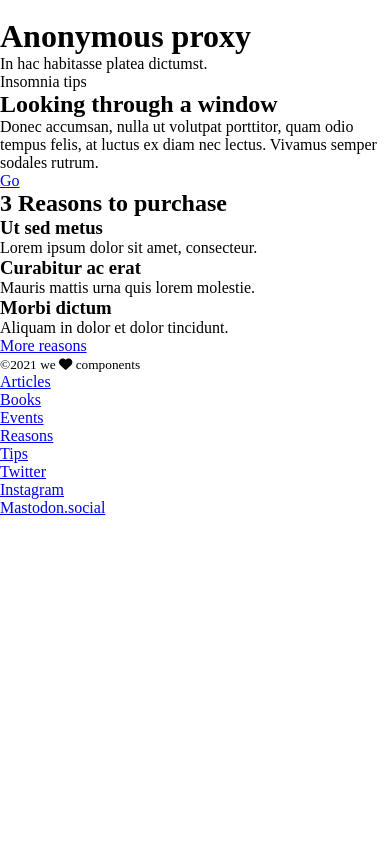
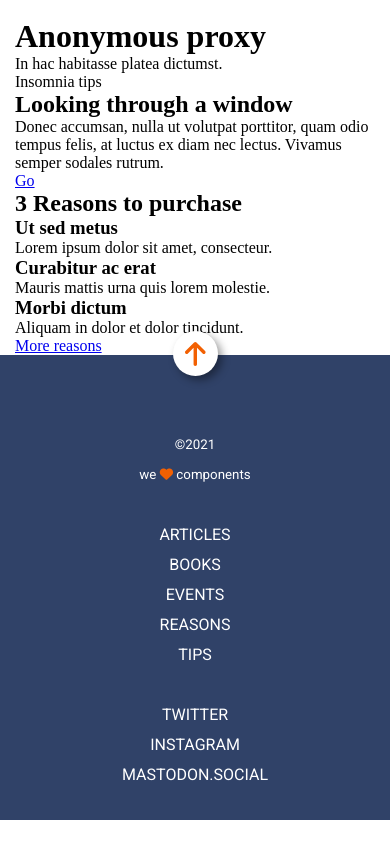
Before and after one commit to anaapezteguia/Anonymous-proxy-one-page, a website: page public/index.html in a window 390 px wide. Drawn offline with Linux system fonts and the light colour scheme.

Commit message:
Start with sass: variables, mixins and prepare footer mobile first

```diff
--- a/public/index.html
+++ b/public/index.html
@@ -23,7 +23,7 @@
       <header class="hero">
         <nav class="hero__menu">
           <a href="#" class="hero__menu--icon"  alt="menu principal"  title="menú principal">
-            <img src="./assets/images/ico-menu.svg" alt="menu principal" title="menú principal">
+            <img src="./assets/images/ico-menu.svg" alt="menu principal">
           </a>
         </nav>
         <h1 class="hero__title">
@@ -77,59 +77,64 @@
       </main>
     </div>
     <!--Footer-->
+      <footer class="footer">
         <div class="pageContainer">
-      <footer class="footer">
+          <div class="footer__anchor">
+            <a href="#" class="footer__anchor--link"  alt="volver arriba"  title="volver arriba">
+              <img src="./assets/images/ico-arrow.svg" alt="volver arriba">
+            </a>
+          </div>
           <small class="footer__copyright">
             ©2021
             <span class="footer__copyright--brand">we <i class="fas fa-heart"></i> components</span>
           </small>
-        <nav class="footer__links">
-          <ul>
-            <li>
+          <nav>
+            <ul class="sections">
+              <li class="footer__links">
                 <a href="https://adalab.es/" class="footer__links--sections" target="_blank">
                   Articles
                 </a>
               </li>
-            <li>
+              <li class="footer__links">
                 <a href="https://adalab.es/" class="footer__links--sections" target="_blank">
                   Books
                 </a>
               </li>
-            <li>
+              <li class="footer__links">
                 <a href="https://adalab.es/" class="footer__links--sections" target="_blank">
                   Events
                 </a>
               </li>
-            <li>
+              <li class="footer__links">
                 <a href="https://adalab.es/" class="footer__links--sections" target="_blank">
                   Reasons
                 </a>
               </li>
-            <li>
+              <li class="footer__links">
                 <a href="https://adalab.es/" class="footer__links--sections" target="_blank">
                   Tips
                 </a>
               </li>
             </ul>
-          <ul>
-            <li>
+            <ul class="social">
+              <li class="footer__links">
                 <a href="https://adalab.es/" class="footer__links--social" target="_blank">
                   Twitter
                 </a>
               </li>
-            <li>
+              <li class="footer__links">
                 <a href="https://adalab.es/" class="footer__links--social" target="_blank">
                   Instagram
                 </a>
               </li>
-            <li>
+              <li class="footer__links">
                 <a href="https://adalab.es/" class="footer__links--social" target="_blank">
                   Mastodon.social
                 </a>
               </li>
             </ul>
           </nav>
+        </div>
       </footer>
-    </div>
   </body>
 </html>
--- a/src/scss/components/_code.scss
+++ /dev/null
@@ -1,9 +0,0 @@
-// estilos para las etiquetas <code>
-// más info sobre la etiqueta code https://developer.mozilla.org/es/docs/Web/HTML/Elemento/code
-
-.code {
-  font-size: 16px;
-  background: #d8d8d8;
-  padding: 0 5px;
-  border-radius: 5px;
-}
--- /dev/null
+++ b/src/scss/core/_mixins.scss
@@ -0,0 +1,11 @@
+@mixin tablet {
+  @media all and (min-width: 768px) {
+    @content;
+  }
+}
+
+@mixin desktop {
+  @media all and (min-width: 1280px) {
+    @content;
+  }
+}
--- a/src/scss/core/_variables.scss
+++ b/src/scss/core/_variables.scss
@@ -1,6 +1,15 @@
 // fonts
-$font-main: 'Roboto', sans-serif;
+$titleText: "Roboto Slab", serif;
+$mainText: "Roboto", sans-serif;
+$fontWeight-normal: 400;
+$fontWeight-medium: 500;
+$fontWeight-bold: 700;
 
 // colors
-$color-bg: #f3f4f5;
-$color-secondary: #999;
+$color-bg-footer: #304268;
+$color-bg-reasons: #eff9ff;
+$color-secondary: #f26002;
+$color-light: white;
+
+// pixels
+$standard-px: 15px;
--- a/src/scss/layout/_footer.scss
+++ b/src/scss/layout/_footer.scss
@@ -1,8 +1,52 @@
-.page__footer {
-  position: fixed;
-  left: 0;
-  bottom: 0;
-  width: 100vw;
-  padding: 1rem;
-  color: $color-secondary;
+.footer {
+  height: 465px;
+  background-color: $color-bg-footer;
+  font-family: $mainText;
+  font-weight: $fontWeight-normal;
+  line-height: 2 * $standard-px;
+  & .pageContainer {
+    display: flex;
+    flex-direction: column;
+    align-items: center;
+    text-align: center;
+  }
+  &__anchor {
+    position: relative;
+    top: -24px;
+    width: 3 * $standard-px;
+    height: 3 * $standard-px;
+    background-color: $color-light;
+    border-radius: 50%;
+    box-shadow: 4px 4px 8px rgba(0, 0, 0, 0.4);
+    &--link {
+      position: relative;
+      top: 11px;
+      left: 0;
+    }
+  }
+  &__copyright {
+    color: $color-light;
+    margin-top: 2 * $standard-px;
+    &--brand {
+      display: block;
+    }
+  }
+  .sections {
+    margin-top: 2 * $standard-px;
+  }
+  .social {
+    margin-top: 2 * $standard-px;
+  }
+  &__links {
+    list-style-type: none;
+    &--sections,
+    &--social {
+      color: $color-light;
+      text-transform: uppercase;
+      text-decoration: none;
+    }
+  }
+  & .fas.fa-heart {
+    color: $color-secondary;
+  }
 }
--- a/src/scss/layout/_header.scss
+++ /dev/null
@@ -1,5 +0,0 @@
-.page__header {
-  display: flex;
-  justify-content: space-evenly;
-  margin-bottom: 3rem;
-}
--- a/src/scss/layout/_page.scss
+++ b/src/scss/layout/_page.scss
@@ -1,7 +1,13 @@
 body {
-  padding: 2rem;
-  height: 100vh;
-  background-image: url('../images/bg-adalab.png');
-  background-color: $color-bg;
-  font-family: $font-main;
+  list-style-type: none;
 }
+
+.pageContainer {
+  margin: 0 $standard-px;
+  @include tablet {
+    margin: 0 39px;
+  }
+  @include desktop {
+    margin: 0 85px;
+  }
+}
--- a/src/scss/main.scss
+++ b/src/scss/main.scss
@@ -1,15 +1,8 @@
+@import "core/variables";
 @import "core/reset";
-/*
-@import 'core/variables';
-@import 'components/code';
-@import 'components/links';
-@import 'layout/page';
-@import 'layout/header';
-@import 'layout/footer';
-@import 'pages/index';
-*/
-:root {
-  /*fonts*/
-  --titleText: "Roboto Slab", serif;
-  --mainText: "Roboto", sans-serif;
-}
+@import "core/mixins";
+@import "components/links";
+@import "layout/page";
+@import "layout/header";
+@import "layout/footer";
+@import "pages/index";
```
Also changed, not shown: src/html/partials/footer.html (+18 -13 lines), src/html/partials/header.html (+1 -1 lines), public/assets/css/main.css, 1 other file. Lines whose indentation alone changed are shown as unchanged.
